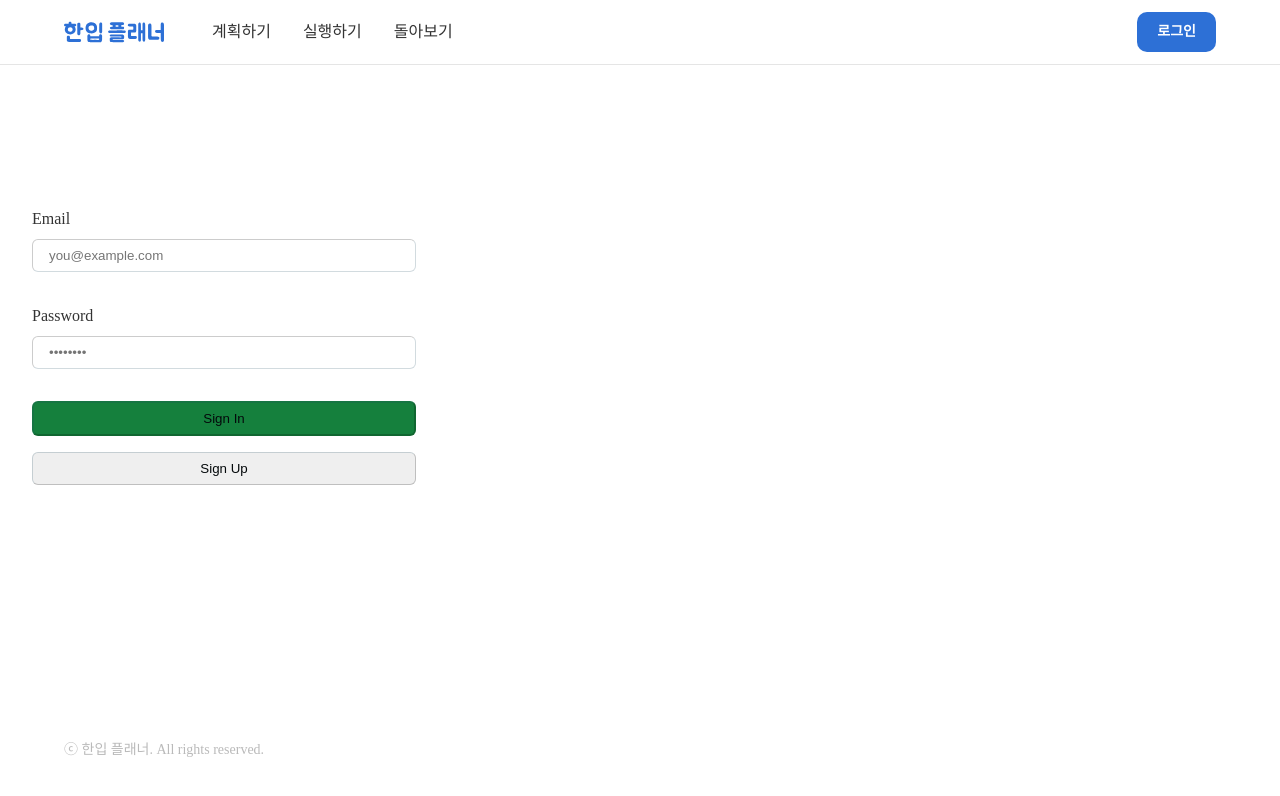
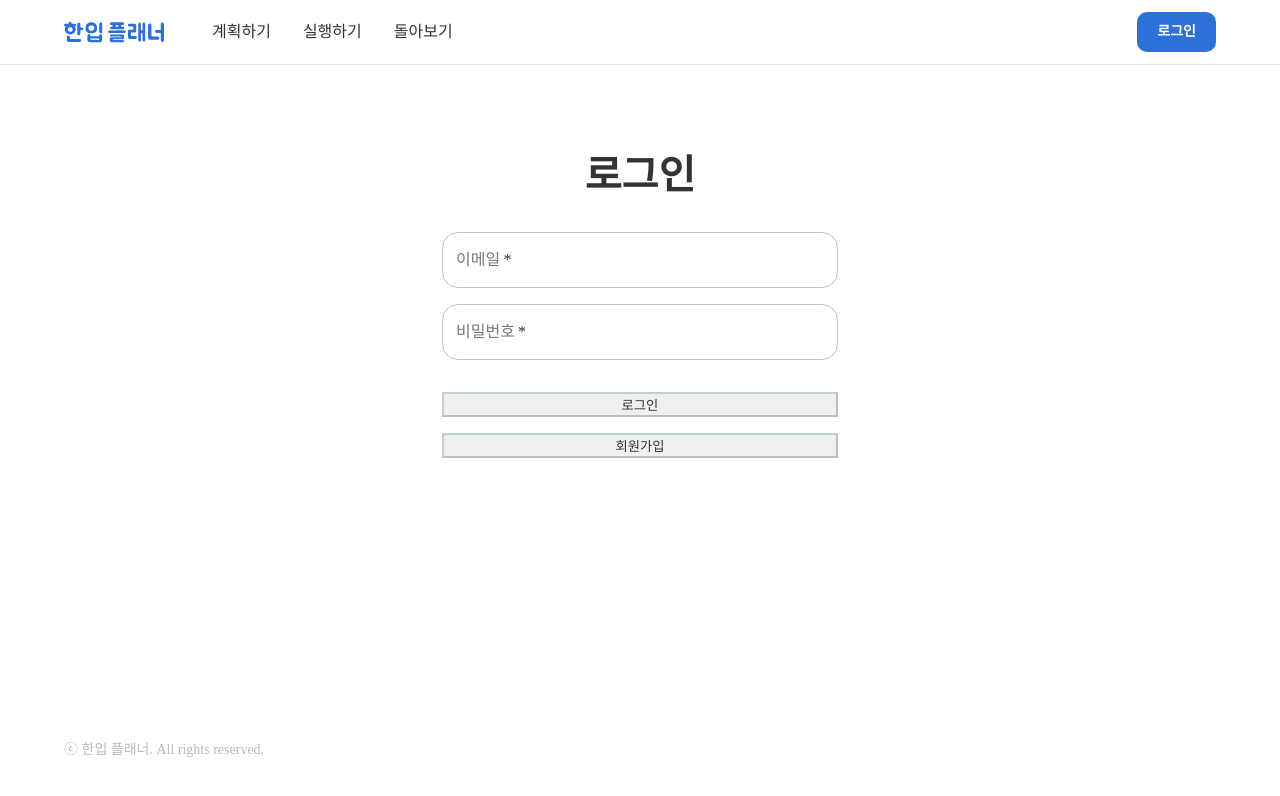
Before and after one commit to icetiredisgettingbear/one-bite-planner, a Next.js app: page /login in a window 1280 px wide. Shown: the top 796 px of the page. Built offline with nearby package versions, Linux system fonts and the light colour scheme; no server answers; a web font is replaced by a local one.

Commit message:
feat: 로그인 화면 > 공통 컴포넌트 적용하여 UI 개선

```diff
--- a/app/login/page.tsx
+++ b/app/login/page.tsx
@@ -1,8 +1,11 @@
-import Link from "next/link";
 import { headers } from "next/headers";
 import { createClient } from "@/utils/supabase/server";
 import { redirect } from "next/navigation";
 import { SubmitButton } from "./submit-button";
+import TextField from "@/components/TextField";
+import TemplateLayout from "@/components/layouts/TemplateLayout";
+import Stack from "@/components/Stack";
+import Typography from "@/components/Typography";
 
 export default function Login({
   searchParams,
@@ -52,47 +55,48 @@ export default function Login({
   };
 
   return (
-    <div className="flex-1 flex flex-col w-full px-8 sm:max-w-md justify-center gap-2">
-      <form className="flex-1 flex flex-col w-full justify-center gap-2 text-foreground">
-        <label className="text-md" htmlFor="email">
-          Email
-        </label>
-        <input
-          className="rounded-md px-4 py-2 bg-inherit border mb-6"
+    <TemplateLayout maxWidth="xs">
+      <Typography variant="h2" textAlign="center" pt={4}>
+        로그인
+      </Typography>
+      <Stack component="form" direction="column" gap={4}>
+        <Stack direction="column" gap={2}>
+          <TextField
+            label="이메일"
             name="email"
             placeholder="you@example.com"
+            size="medium"
+            variant="outlined"
             required
           />
-        <label className="text-md" htmlFor="password">
-          Password
-        </label>
-        <input
-          className="rounded-md px-4 py-2 bg-inherit border mb-6"
+          <TextField
+            label="비밀번호"
             type="password"
             name="password"
             placeholder="••••••••"
+            size="medium"
+            variant="outlined"
             required
           />
-        <SubmitButton
-          formAction={signIn}
-          className="bg-green-700 rounded-md px-4 py-2 text-foreground mb-2"
-          pendingText="Signing In..."
-        >
-          Sign In
+        </Stack>
+        <Stack direction="column" gap={2}>
+          <SubmitButton formAction={signIn} pendingText="로그인 중...">
+            로그인
           </SubmitButton>
           <SubmitButton
             formAction={signUp}
-          className="border border-foreground/20 rounded-md px-4 py-2 text-foreground mb-2"
-          pendingText="Signing Up..."
+            pendingText="회원가입 중..."
+            color="info"
           >
-          Sign Up
+            회원가입
           </SubmitButton>
+        </Stack>
         {searchParams?.message && (
           <p className="mt-4 p-4 bg-foreground/10 text-foreground text-center">
             {searchParams.message}
           </p>
         )}
-      </form>
-    </div>
+      </Stack>
+    </TemplateLayout>
   );
 }
```
Lines whose indentation alone changed are shown as unchanged.
